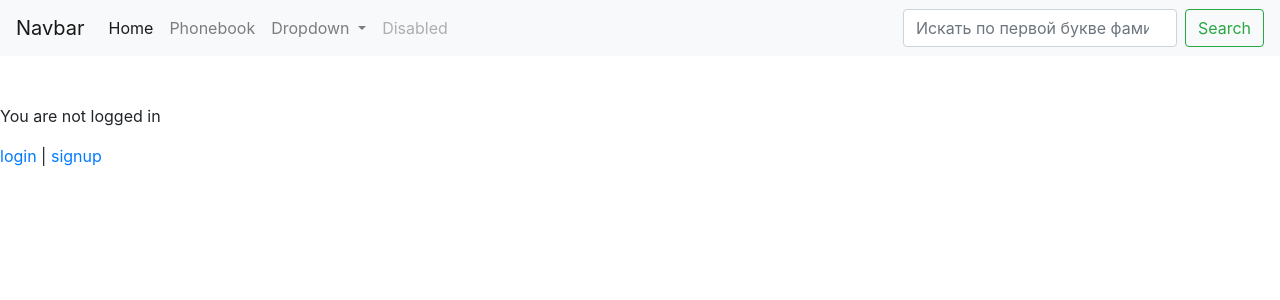
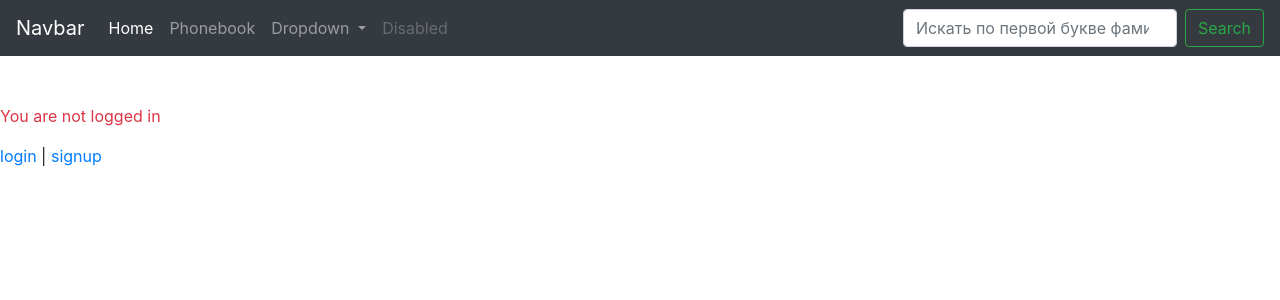
Before and after one commit to turamant/BookDja, a Django app: page / in a window 1280 px wide. Shown: the top 300 px of the page. Run offline with Django 3.2, Linux system fonts and the light colour scheme; some libraries are stand-ins or nearby versions.

Commit message:
bootstrap4

```diff
--- a/templates/base.html
+++ b/templates/base.html
@@ -13,7 +13,8 @@
   </head>
 
   <body>
-<nav class="navbar navbar-expand-lg navbar-light bg-light">
+<nav class="navbar navbar-expand-lg navbar-dark bg-dark">
+  <!--<nav class="navbar navbar-dark bg-primary-->
   <a class="navbar-brand" href="#">Navbar</a>
   <button class="navbar-toggler" type="button" data-toggle="collapse" data-target="#navbarSupportedContent" aria-controls="navbarSupportedContent" aria-expanded="false" aria-label="Toggle navigation">
     <span class="navbar-toggler-icon"></span>
--- a/templates/home.html
+++ b/templates/home.html
@@ -7,12 +7,12 @@
 {% block content %}
 
     {% if user.is_authenticated %}
-<h4 class="mt-5">Hi {{ user.username }}!</h4>
+<h4 class="mt-5 text-success">Hi {{ user.username }}!</h4>
     <h4 class="mb-3 ml-4">Home Page</h4>
     <blockquote>Это приложение для работы с базой данных</blockquote>
     <p><a href="{% url 'logout' %}">logout</a></p>
     {% else %}
-    <p class="mt-5">You are not logged in</p>
+    <p class="mt-5 text-danger">You are not logged in</p>
     <a href="{% url 'login' %}">login</a> |
     <a href="{% url 'signup' %}">signup</a>
     {% endif %}
```
